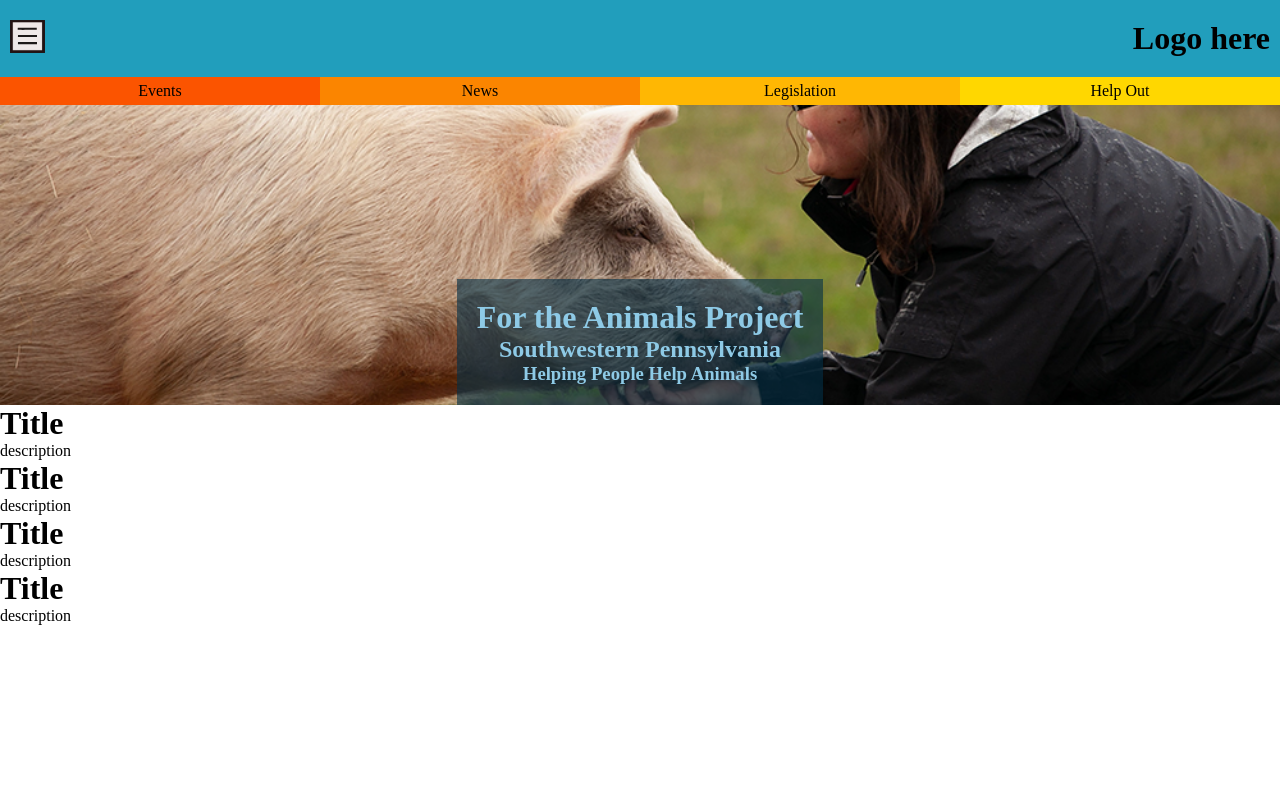
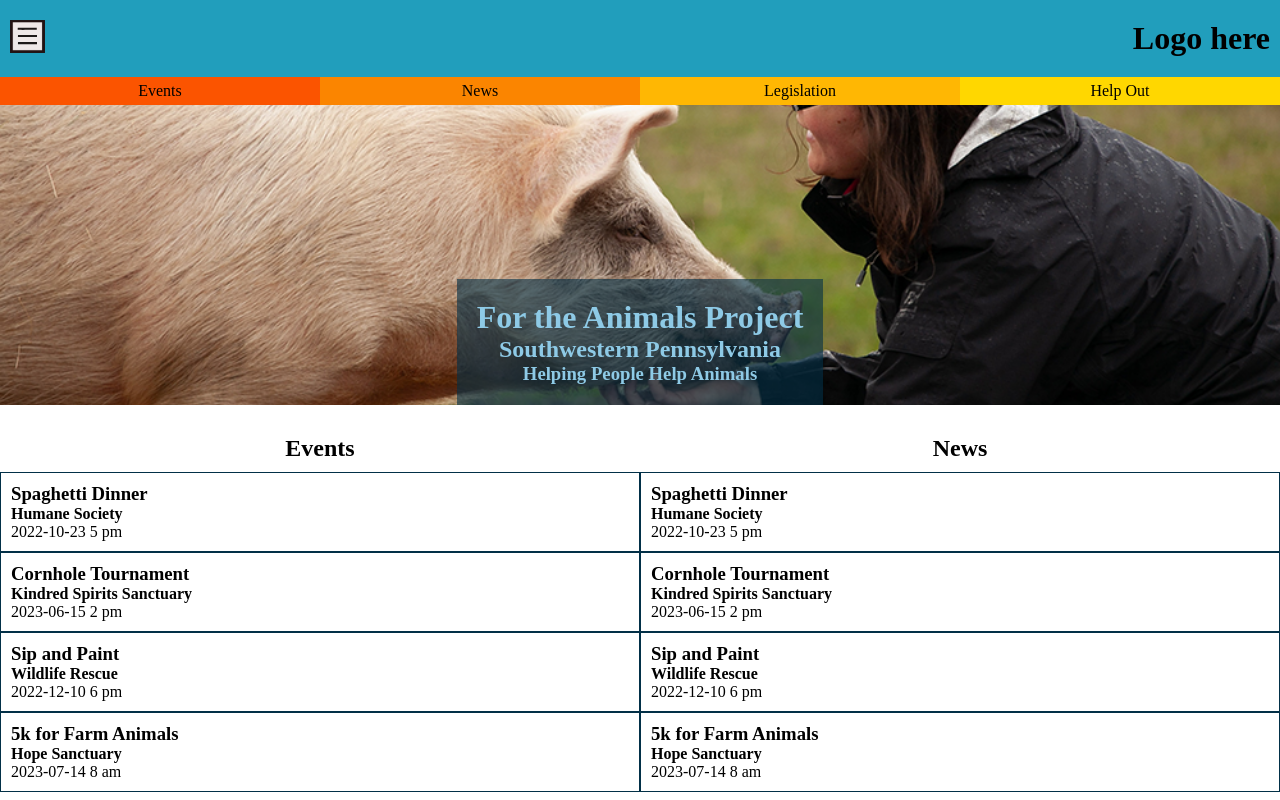
Before and after one commit to stardust2stardust/for-the-animals, a React (Create React App) app: page / in a window 1280 px wide. Built offline with nearby package versions, Linux system fonts and the light colour scheme; data requests are answered from the project's data file.

Commit message:
create grid in main section to display different topics

```diff
--- a/src/components/Main.js
+++ b/src/components/Main.js
@@ -1,5 +1,5 @@
 import { useState, useEffect } from "react";
-import MainSection from "./MainSection";
+import MainSectionEvents from "./MainSectionEvents";
 import axios from "axios";
 
 const Main = () => {
@@ -19,11 +19,29 @@ const Main = () => {
   // });
 
   return (
-    <main>
-      <MainSection />
-      <MainSection />
-      <MainSection />
-      <MainSection />
+    <main className="main-container">
+      <div className="events-container">
+        <h2 className="main-section-title">Events</h2>
+        <div className="main-grid">
+          {events.map((event) => (
+            <MainSectionEvents
+              key={event.id}
+              event={event}
+            />
+          ))}
+        </div>
+      </div>
+      <div className="news-container">
+        <h2 className="main-section-title">News</h2>
+        <div className="main-grid">
+          {events.map((event) => (
+            <MainSectionEvents
+              key={event.id}
+              event={event}
+            />
+          ))}
+        </div>
+      </div>
     </main>
   );
 };
--- a/src/components/MainSection.js
+++ /dev/null
@@ -1,10 +0,0 @@
-const MainSection = () => {
-  return (
-    <div className="main-setion">
-      <h1>Title</h1>
-      <p>description</p>
-    </div>
-  );
-};
-
-export default MainSection;
--- /dev/null
+++ b/src/components/MainSectionEvents.js
@@ -0,0 +1,13 @@
+const MainSectionEvents = ({ event }) => {
+  return (
+    <div className="main-child-event">
+      <h3>{event.title}</h3>
+      <h4>{event.group}</h4>
+      <p>
+        {event.date} {event.time}
+      </p>
+    </div>
+  );
+};
+
+export default MainSectionEvents;
--- a/src/index.css
+++ b/src/index.css
@@ -83,3 +83,27 @@ ul {
   background-color: rgba(2, 48, 71, 0.6);
   padding: 20px;
 }
+
+/* - - - - MAIN SECTION - - - - */
+
+.main-container {
+  margin-top: 20px;
+  display: grid;
+  grid-template-columns: 1fr 1fr;
+  width: 100vw;
+}
+
+.main-grid {
+  display: grid;
+  grid-template-columns: 1fr;
+}
+
+.main-section-title {
+  padding: 10px;
+  text-align: center;
+}
+
+.main-child-event {
+  border: 1px solid var(--main-dark);
+  padding: 10px;
+}
```
